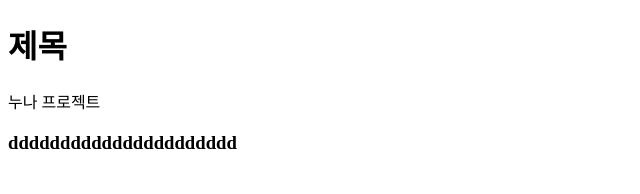
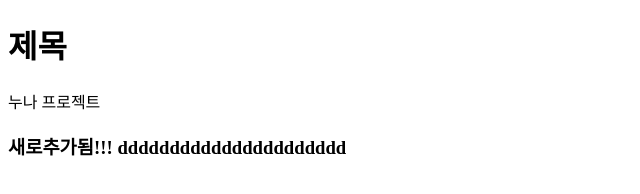
Before and after one commit to shinsangyeong/first-ssy-project, a plain HTML site: page first-project/index.html in a window 1280 px wide. Shown: the whole page, without its empty margins (0-640 px from the left). Drawn offline with Linux system fonts and the light colour scheme.

Commit message:
add new code

```diff
--- a/first-project/index.html
+++ b/first-project/index.html
@@ -13,7 +13,7 @@
 
 
     <h3>
-
+        새로추가됨!!!
         dddddddddddddddddddddd
     </h3>
 
```
